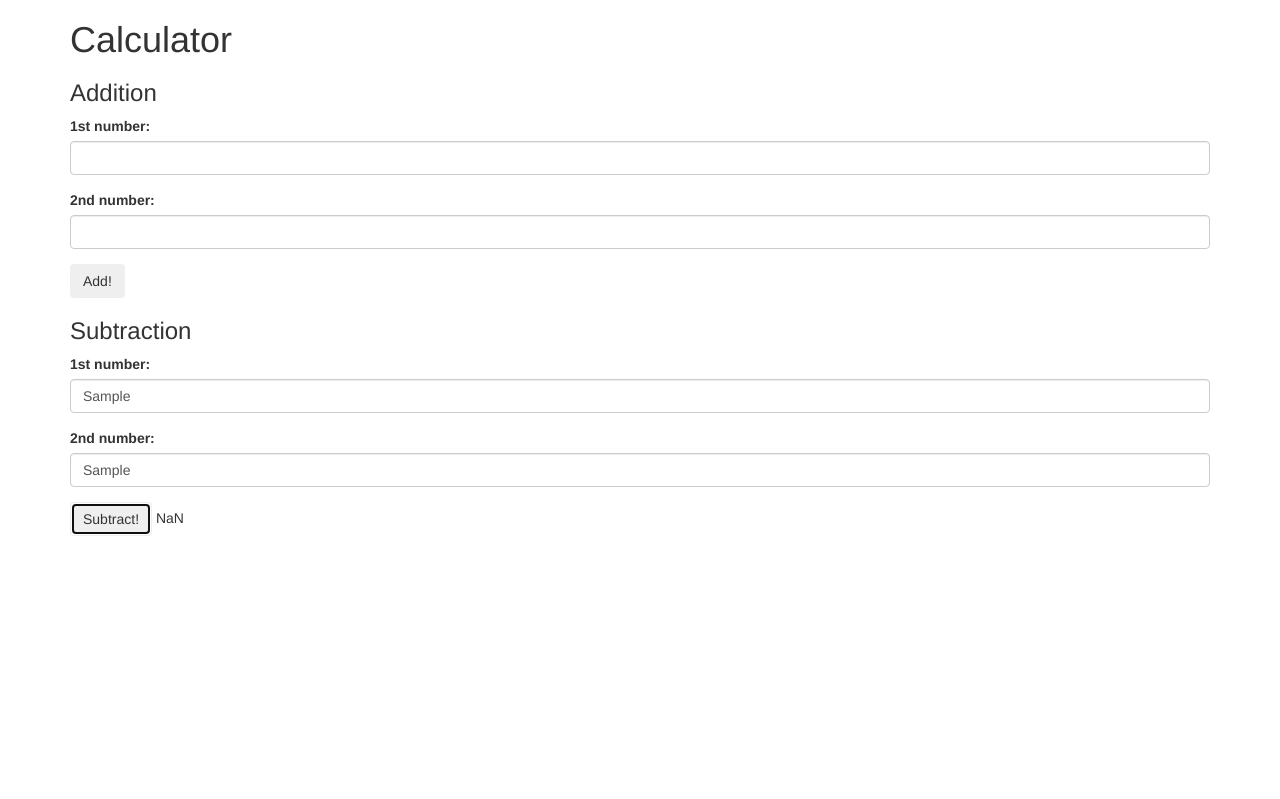
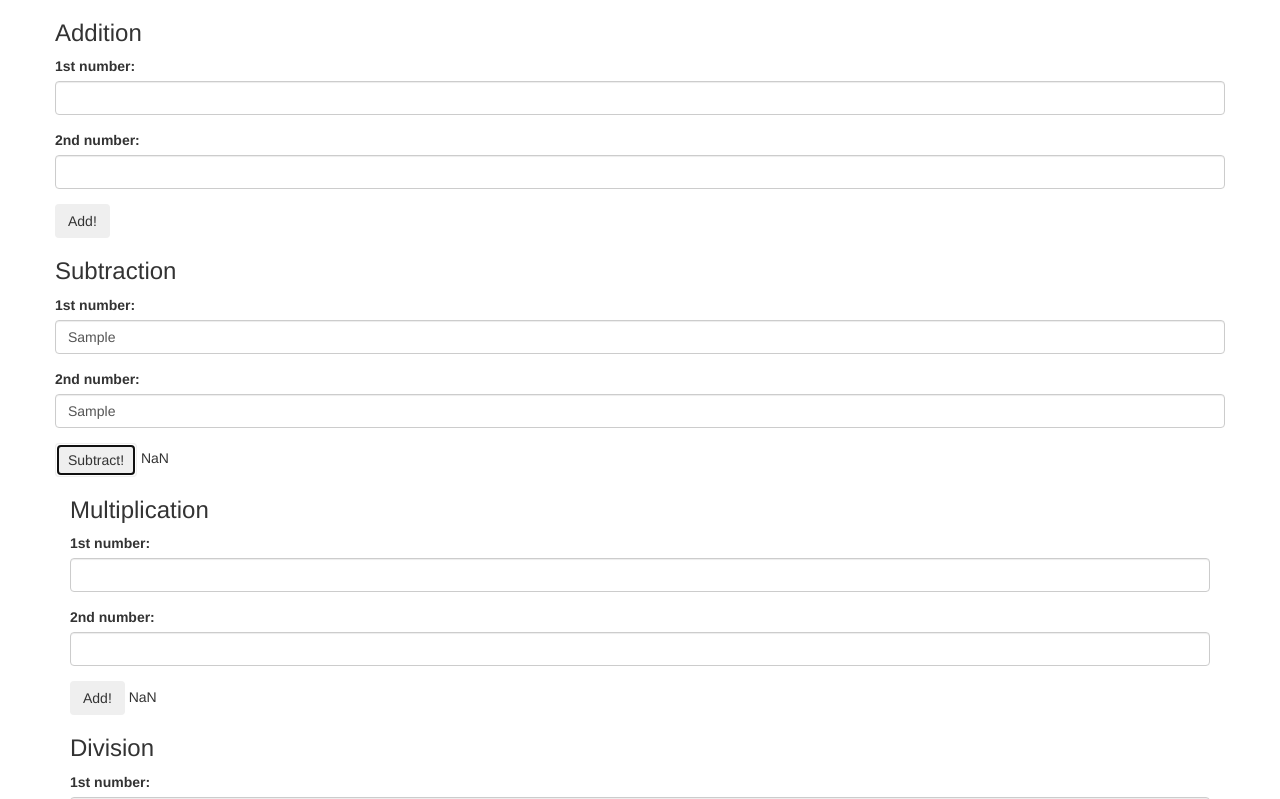
Before and after one commit to tayphill13/Simple-Calculator, a plain HTML site: page index.html in a window 1280 px wide. Both pictures are taken after typing "Sample", "Sample" into the empty fields and a click on the button "Subtract!". Shown: the top 799 px of the page. Drawn offline with Linux system fonts and the light colour scheme.

Commit message:
add additional forms and multiply divide and attempt at rows and columns
Co-Authored-By: Ruthie Newman <ruthienewman@protonmail.com>

```diff
--- a/index.html
+++ b/index.html
@@ -9,8 +9,9 @@
   </head>
   <body>
     <div class="container">
-      <h1>Calculator</h1>
+      <div class="row">
         <form id="add">
+          <div class="col">
               <h3>Addition</h3>
               <div class="form-group">
                 <label for="add1">1st number:</label>
@@ -22,7 +23,9 @@
               </div>
               <button type="submit" class="btn">Add!</button>
               <span id="outputAdd"></span>
+          </div>
         </form>
+        <div class="col">
           <form id="subtract">
             <h3>Subtraction</h3>
             <div class="form-group">
@@ -37,5 +40,33 @@
             <span id="outputSubtract"></span>
           </form>
         </div>
+      </div>
+      <form id="multiply">
+        <h3>Multiplication</h3>
+        <div class="form-group">
+          <label for="mult1">1st number:</label>
+          <input id="mult1" class="form-control" type="text">
+        </div>
+        <div class="form-group">
+          <label for="mult2">2nd number:</label>
+          <input id="mult2" class="form-control" type="text">
+        </div>
+        <button type="submit" class="btn">Add!</button>
+        <span id="outputMultiply"></span>
+      </form>
+      <form id="divide">
+        <h3>Division</h3>
+        <div class="form-group">
+          <label for="div1">1st number:</label>
+          <input id="div1" class="form-control" type="text">
+        </div>
+        <div class="form-group">
+          <label for="div2">2nd number:</label>
+          <input id="div2" class="form-control" type="text">
+        </div>
+        <button type="submit" class="btn">Add!</button>
+        <span id="outputDivide"></span>
+      </form>
+    </div>
   </body>
 </html>
--- a/js/scripts.js
+++ b/js/scripts.js
@@ -34,6 +34,20 @@ $(document).ready(function() {
     const numberSubtract2 = parseInt($("#sub2").val());
     const result2 = subtract(numberSubtract, numberSubtract2);
     $("#outputSubtract").text(result2);
+  });
+    $("form#subtract").submit(function(event){
+      event.preventDefault();
+      const numberMultiply = parseInt($("#mult1").val());
+      const numberMultiply2 = parseInt($("#mult2").val());
+      const result3 = multiply(numberMultiply, numberMultiply2);
+      $("#outputMultiply").text(result3);
+  });
+      $("form#subtract").submit(function(event){
+        event.preventDefault();
+        const numberDivide = parseInt($("#div1").val());
+        const numberDivide2 = parseInt($("#div2").val());
+        const result4 = divide(numberDivide, numberDivide2);
+        $("#outputDivide").text(result4);
   // alert(convertToCelsius(number1).toFixed());
   });
   });
```
Lines whose indentation alone changed are shown as unchanged.
